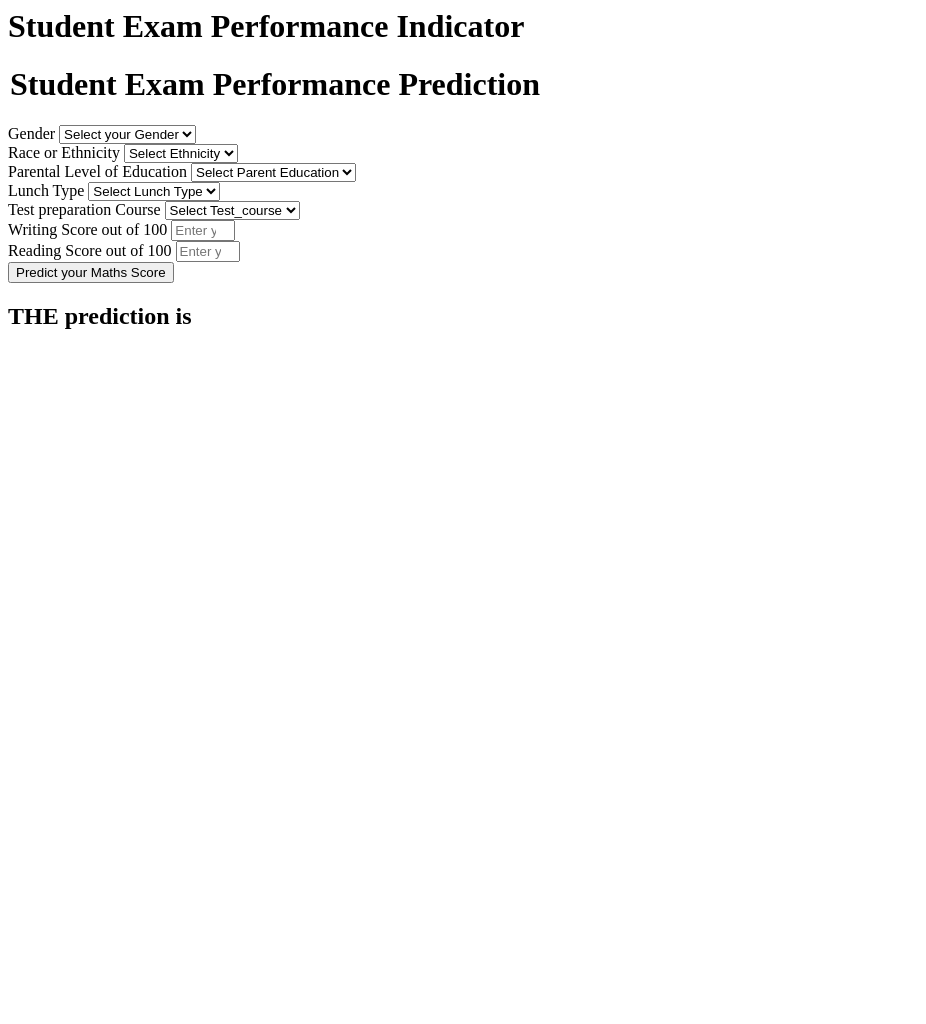
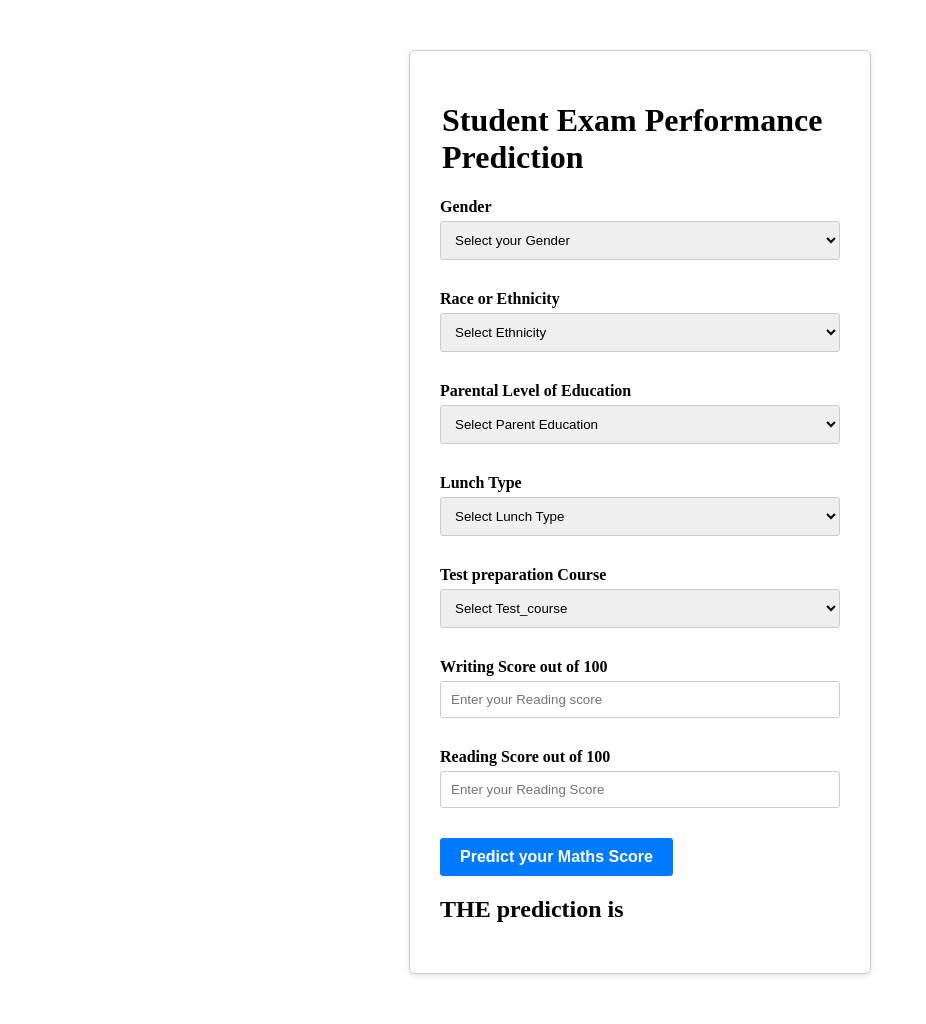
Before and after one commit to AdeshBoudh/mlproject, a Flask app: page /predictdata in a window 1280 px wide. Shown: the whole page, without its empty margins (0-926 px from the left). Before the commit the page ends 329 px from the top, so only its background shows below. Run offline with Flask 3, Linux system fonts and the light colour scheme.

Commit message:
flask app

```diff
--- a/templates/home.html
+++ b/templates/home.html
@@ -1,8 +1,55 @@
 <html>
+<head>
+    <style>
+        .login {
+            width: 400px;
+            margin: 50px auto;
+            padding: 30px;
+            border: 1px solid #ccc;
+            border-radius: 5px;
+            box-shadow: 0 2px 5px rgba(0, 0, 0, 0.1);
+        }
+
+        .mb-3 {
+            margin-bottom: 15px;
+            margin-top: 15px;
+        }
+
+        .form-label {
+            display: block;
+            margin-bottom: 5px;
+            font-weight: bold;
+        }
+
+        .form-control {
+            width: 100%;
+            padding: 10px;
+            border: 1px solid #ccc;
+            border-radius: 3px;
+            box-sizing: border-box;
+            margin-bottom: 15px;
+        }
+
+        .btn {
+            padding: 10px 20px;
+            border: none;
+            border-radius: 3px;
+            background-color: #007bff;
+            color: #fff;
+            cursor: pointer;
+            transition: background-color 0.3s;
+            font-weight: bold;
+            font-size: 16px;
+        }
+
+        .btn-primary:hover {
+            background-color: #0069d9;
+        }
+    </style>
+</head>
+
 <body>
     <div class="login">
-       <h1>Student Exam Performance Indicator</h1>
-
         <form action="{{url_for('predict_datapoint')}}" method="post">
             <h1>
                 <legend>Student Exam Performance Prediction</legend>
@@ -42,8 +89,8 @@
             </div>
             <div class="mb-3">
                 <label class="form-label">Parental Level of Education</label>
-            <select class="form-control" name="parental_level_of_education"
-                placeholder="Enter you Parent Education" required>
+                <select class="form-control" name="parental_level_of_education" placeholder="Enter you Parent Education"
+                    required>
                     <option class="placeholder" selected disabled value="">Select Parent Education</option>
                     <option value="associate's degree">
                         associate's degree
@@ -79,8 +126,7 @@
             </div>
             <div class="mb-3">
                 <label class="form-label">Test preparation Course</label>
-            <select class="form-control" name="test_preparation_course" placeholder="Enter you Course"
-                required>
+                <select class="form-control" name="test_preparation_course" placeholder="Enter you Course" required>
                     <option class="placeholder" selected disabled value="">Select Test_course</option>
                     <option value="none">
                         None
@@ -92,20 +138,22 @@
             </div>
             <div class="mb-3">
                 <label class="form-label">Writing Score out of 100</label>
-            <input class="form-control" type="number" name="reading_score"
-                placeholder="Enter your Reading score" min='0' max='100' />
+                <input class="form-control" type="number" name="reading_score" placeholder="Enter your Reading score"
+                    min='0' max='100' />
             </div>
             <div class="mb-3">
                 <label class="form-label">Reading Score out of 100</label>
-            <input class="form-control" type="number" name="writing_score"
-                placeholder="Enter your Reading Score" min='0' max='100' />
+                <input class="form-control" type="number" name="writing_score" placeholder="Enter your Reading Score"
+                    min='0' max='100' />
             </div>
             <div class="mb-3">
                 <input class="btn btn-primary" type="submit" value="Predict your Maths Score" required />
             </div>
         </form>
         <h2>
-       THE  prediction is {{results}}
+            THE prediction is {{results}}
         </h2>
+
         <body>
+
 </html>
```
Also changed, not shown: templates/index.html (+49 -1 lines). Lines whose indentation alone changed are shown as unchanged.
